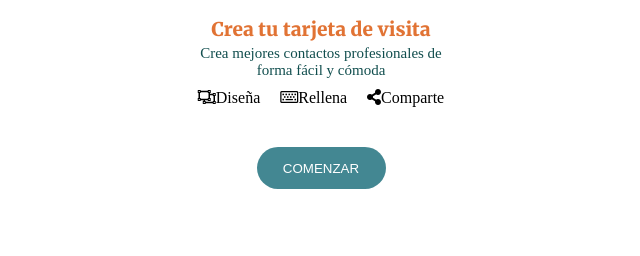
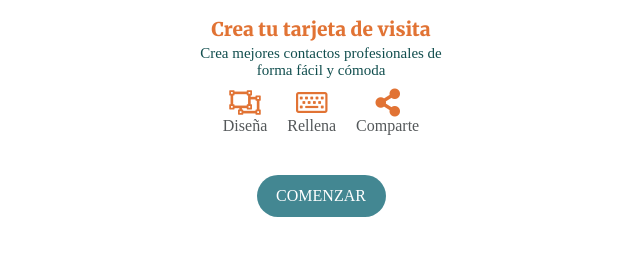
Before and after one commit to EsterGonzalezG/dorcas-s2-las-fruittis, a website: page index.html in a window 1280 px wide. Shown: the part 180-436 px from the top of the page, without its empty margins (319-959 px from the left). Drawn offline with Linux system fonts and the light colour scheme.

Commit message:
iconos centrados

```diff
--- a/index.html
+++ b/index.html
@@ -17,9 +17,9 @@
 			<h1 class="main__title">Crea tu tarjeta de visita</h1>
 			<p class="main__paragraph">Crea mejores contactos profesionales de forma fácil y cómoda</p>
 			<ul class="main__list">
-				<li class="main__list-item"><i class="far fa-object-ungroup"></i>Diseña</li>
-				<li class="main__list-item"><i class="far fa-keyboard"></i>Rellena</li>
-				<li class="main__list-item"><i class="fas fa-share-alt"></i>Comparte</li>
+				<li class="main__list-item"><i class="far fa-object-ungroup icon"></i><div class="main__list--text">Diseña</div></li>
+				<li class="main__list-item"><i class="far fa-keyboard icon"></i><div class="main__list--text">Rellena</div></li>
+				<li class="main__list-item"><i class="fas fa-share-alt icon"></i><div class="main__list--text">Comparte</div></li>
 			</ul>
 			<div class="main__button">
 				<a href="#">
--- a/scss/core/_variables.scss
+++ b/scss/core/_variables.scss
@@ -5,5 +5,5 @@ $color_dirty_bluw: #438792;
 $color_hospital_green: #a2deaf;
 $color_light_khaki: #f9f4dc;
 $color_dull_orange: #e17334;
-
+$color_grey_smoke:#54585a;
 $background_header: $color_white;
--- a/scss/pages/_principal.scss
+++ b/scss/pages/_principal.scss
@@ -6,7 +6,7 @@
   .main__title{
     text-align: center;
     font-size: 19px;
-    color: #e17334;
+    color:$color_dull_orange;
     font-family: 'Merriweather', serif;
     font-weight: 900;
     margin:35.4px auto 4px auto;
@@ -17,19 +17,29 @@
     font-weight: 500;
     margin: 0 auto;
     text-align: center;
-    color:#114e4e;
+    color:$color_very_dark_cyan;
     width: 265px;
   }
   .main__list{
   display: flex;
 justify-content: center;
 
+
     &-item{
       text-decoration: none;
       list-style: none;
       padding: 10px;
+      text-align: center;
 
     }
+.main__list--text{
+  color:$color_grey_smoke;
+  font-size: 16px;
+}
+.icon{
+  color:$color_dull_orange;
+  font-size: 28px;
+}
 
   }
   .main__button{
@@ -38,6 +48,8 @@ align-items: center;
 justify-content: center;
 margin: 30px 0;
     &--start{
+      font-size: 16px;
+      font-family: 'OpenSans',serif;
       width: 129px;
       height: 42px;
       background-color: $color_dirty_bluw;
```
Also changed, not shown: css/main.css, 1 other file.
